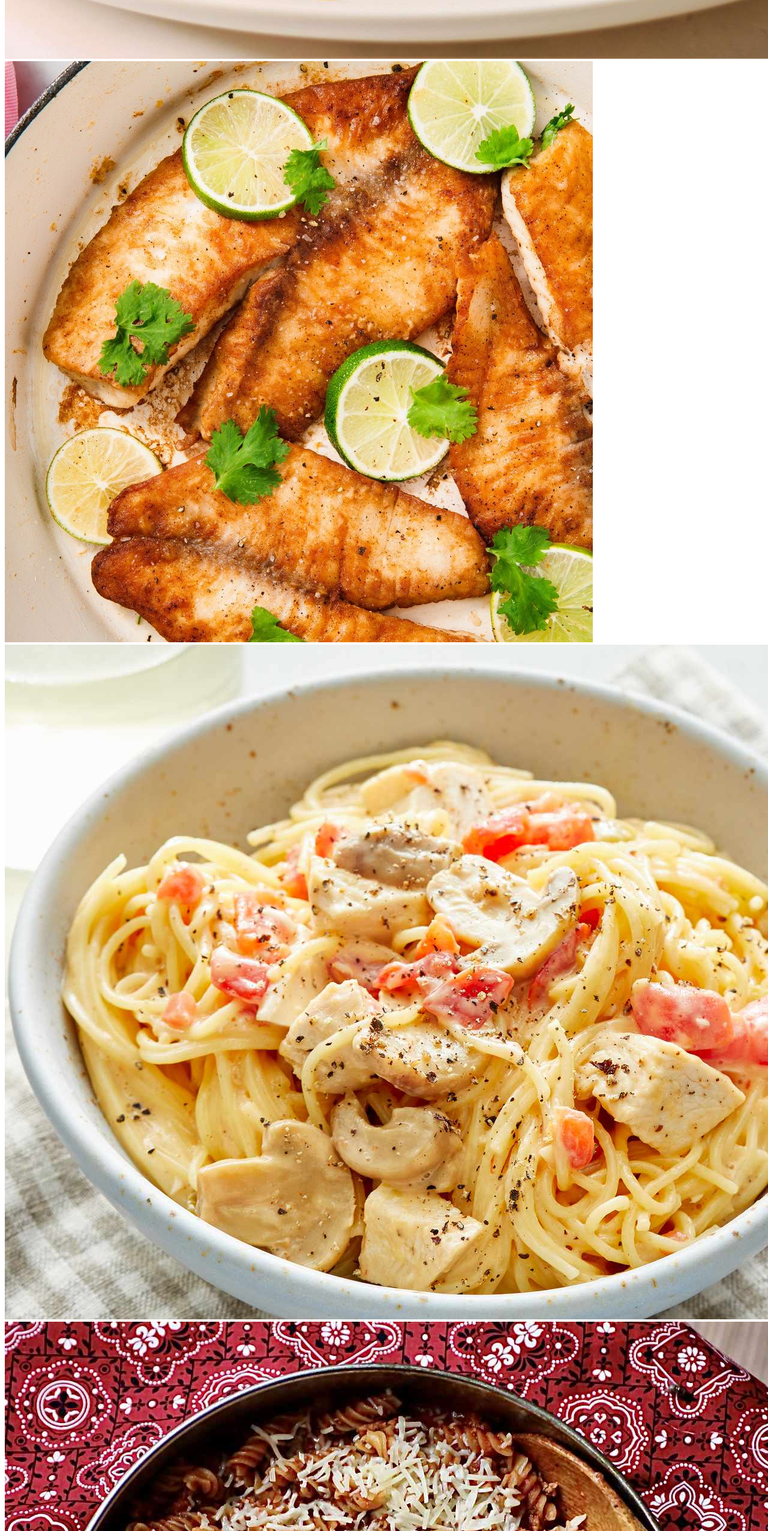
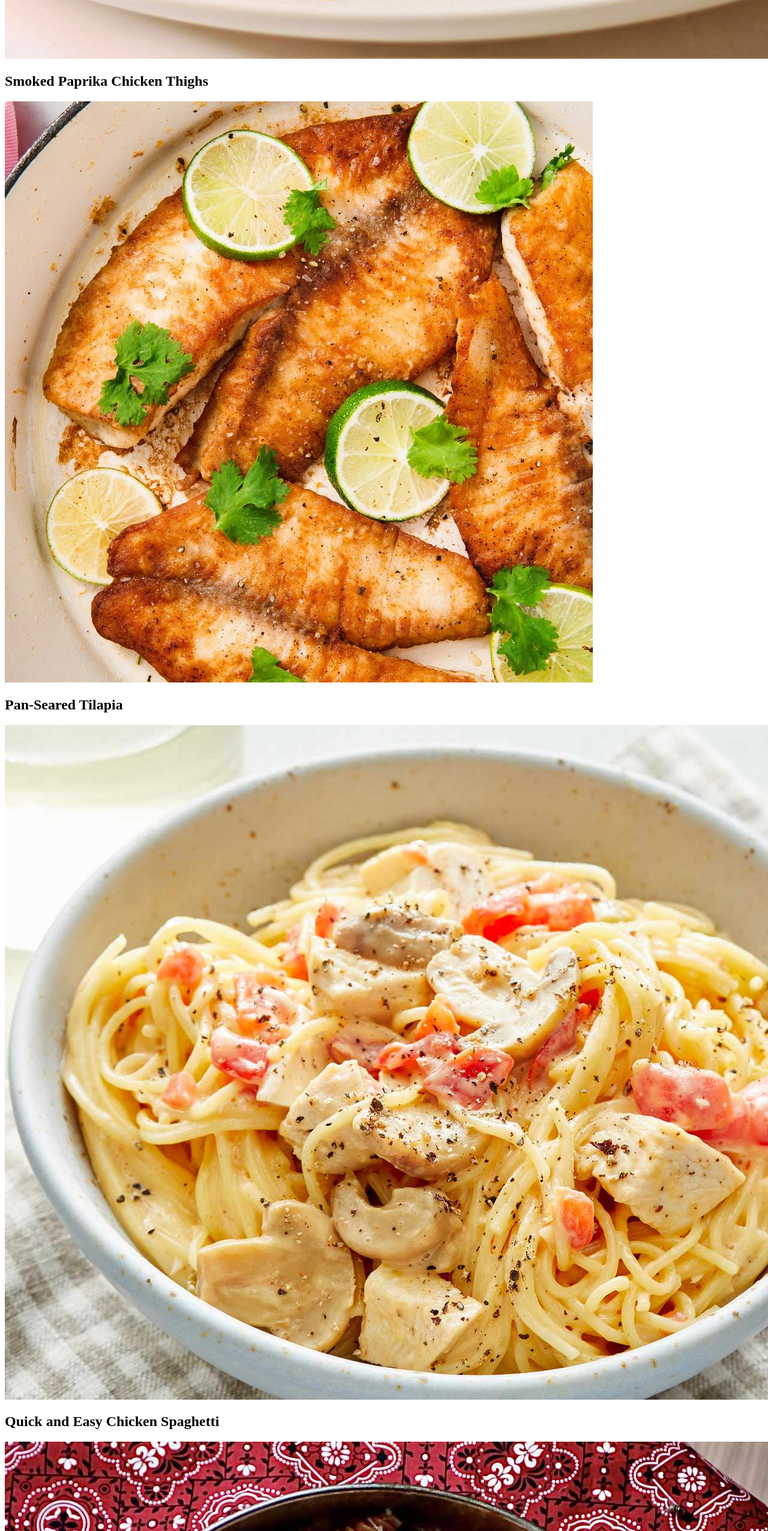
Before and after one commit to LucianoWerle/odin-recipes, a plain HTML site: page index.html in a window 1280 px wide. Shown: the part 1107-3660 px from the top of the page at 60% size. Drawn offline with Linux system fonts and the light colour scheme.

Commit message:
index.html

```diff
--- a/index.html
+++ b/index.html
@@ -13,18 +13,22 @@
 
         <div class="box1">
             <img src="images/smoked-paprika-chicken.jpg">
+            <p><h2>Smoked Paprika Chicken Thighs</h2></p>
         </div>
 
         <div class="box2">
             <img src="images/pan-seared-tilapia.jpg">
+            <p><h2>Pan-Seared Tilapia</h2></p>
         </div>
 
         <div class="box3">
             <img src="images/chicken-spaghetti.jpg">
+            <p><h2>Quick and Easy Chicken Spaghetti</h2></p>
         </div>
 
         <div class="box4">
             <img src="images/one-pot-ground-turkey-pasta.jpg">
+            <p><h2>Easy One-Pot Ground Turkey Pasta</h2></p>
         </div>
 
         <footer>
```
Also changed, not shown: recipes/chicken-spaghetti.html (added), recipes/paprika-chicken.html (added), recipes/tilapia.html (added), recipes/turkey-pasta.html (added).
